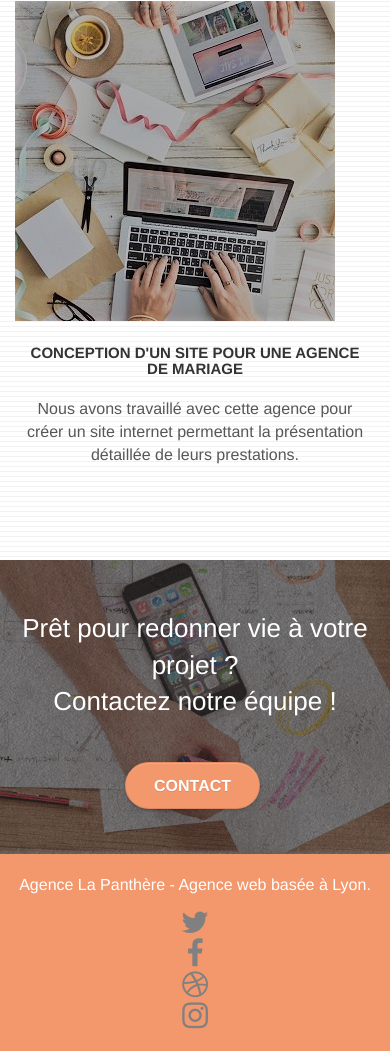
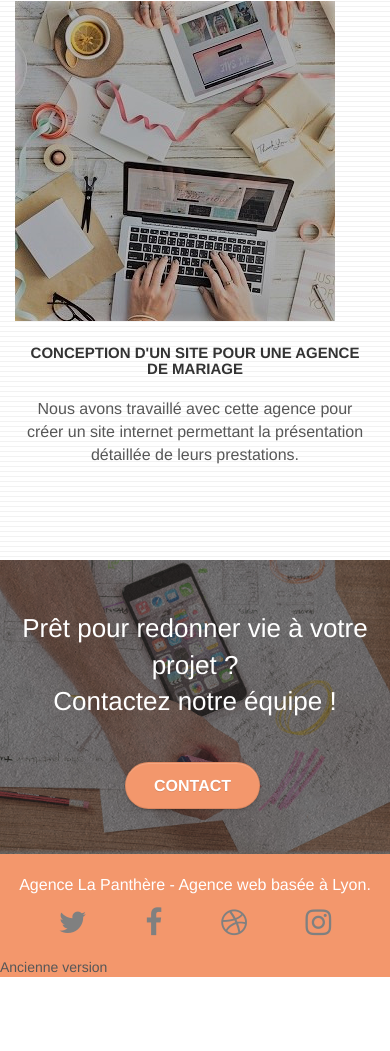
Before and after one commit to Khalveesi/DELPON_Marine_P4_code_26082022, a plain HTML site: page index.html in a window 390 px wide. Shown: the part 4201-5252 px from the top of the page. After the commit the page ends 5178 px from the top, so only its background shows below. Drawn offline with nearby package versions, Linux system fonts and the light colour scheme.

Commit message:
add old version link and responsive optimisation

```diff
--- a/index.html
+++ b/index.html
@@ -288,7 +288,7 @@
 			</div>
 		</div>
 		<!-- Footer - bloc-8 END -->
-
+		<a href="https://khalveesi.github.io/P4_originalwebsite/">Ancienne version</a>
 	</footer>
 	<!-- Principal conteneur END -->
 
--- a/style.css
+++ b/style.css
@@ -714,6 +714,9 @@ p {
 .social {
     max-width: 400px;
     margin: auto auto auto auto;
+    display: flex;
+    flex-direction: row;
+    justify-content: space-between;
 }
 
 h2 {
```
